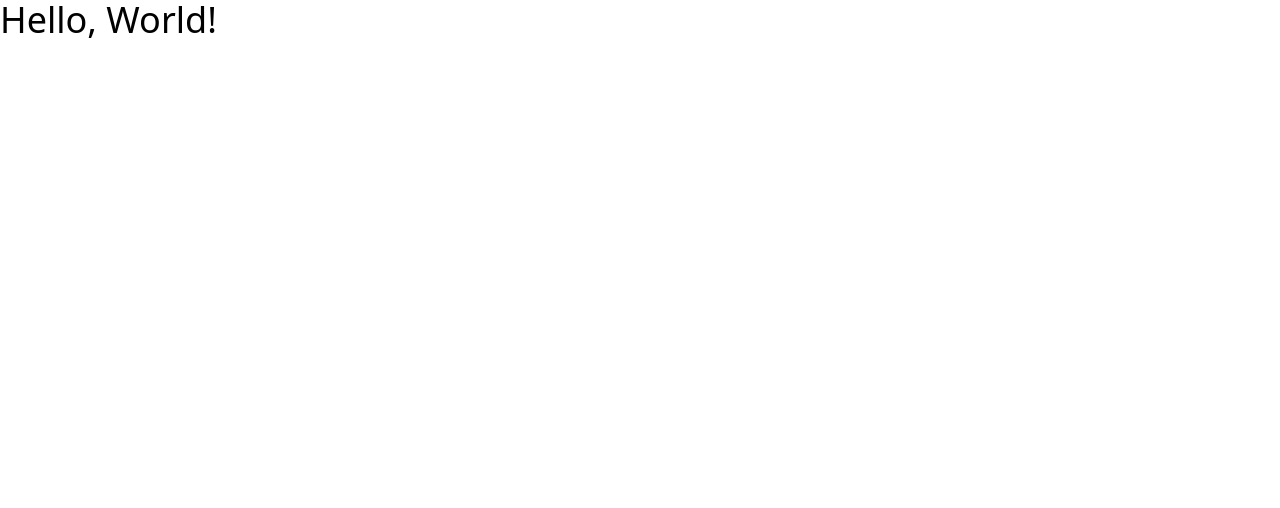
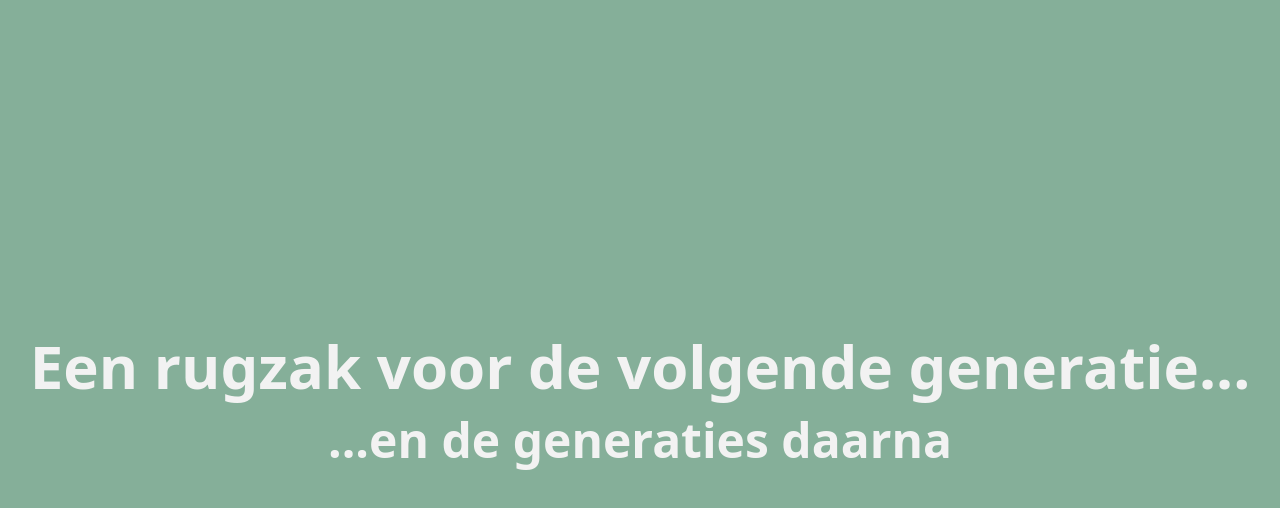
Before and after one commit to jordyslagter/circulaire-impact, a Nuxt app in the folder pitchdeck/: page / in a window 1280 px wide. Shown: the top 508 px of the page. Built offline with nearby package versions, Linux system fonts and the light colour scheme.

Commit message:
add new landing

```diff
--- /dev/null
+++ b/pitchdeck/app/components/Landing.vue
@@ -0,0 +1,24 @@
+<script setup>
+import gsap from "gsap";
+
+const title = ref(null);
+const subtitle = ref(null);
+
+onMounted(() => {
+  gsap.fromTo(title.value, { x: -50 }, { x: 0 });
+  gsap.fromTo(subtitle.value, { x: 50 }, { x: 0 });
+});
+</script>
+
+<template>
+  <section
+    class="w-full h-[100vh] bg-greentomgreen text-antiprimary text-center flex flex-col justify-center items-center font-bold"
+  >
+    <h1 ref="title" class="text-6xl text-shadow-black">
+      Een rugzak voor de volgende generatie...
+    </h1>
+    <h2 ref="subtitle" class="text-5xl mt-5 text-shadow-black">
+      ...en de generaties daarna
+    </h2>
+  </section>
+</template>
--- a/pitchdeck/app/pages/index.vue
+++ b/pitchdeck/app/pages/index.vue
@@ -1,3 +1,3 @@
 <template>
-  <h1 class="text-4xl">Hello, World!</h1>
+  <Landing></Landing>
 </template>
--- /dev/null
+++ b/pitchdeck/tailwind.config.ts
@@ -0,0 +1,10 @@
+export default {
+  theme: {
+    colors: {
+      greentomgreen: "#85af99",
+      greentomlightgreen: "#c2d7cc",
+      primary: "#030303",
+      antiprimary: "#f2f2f2",
+    },
+  },
+};
```
